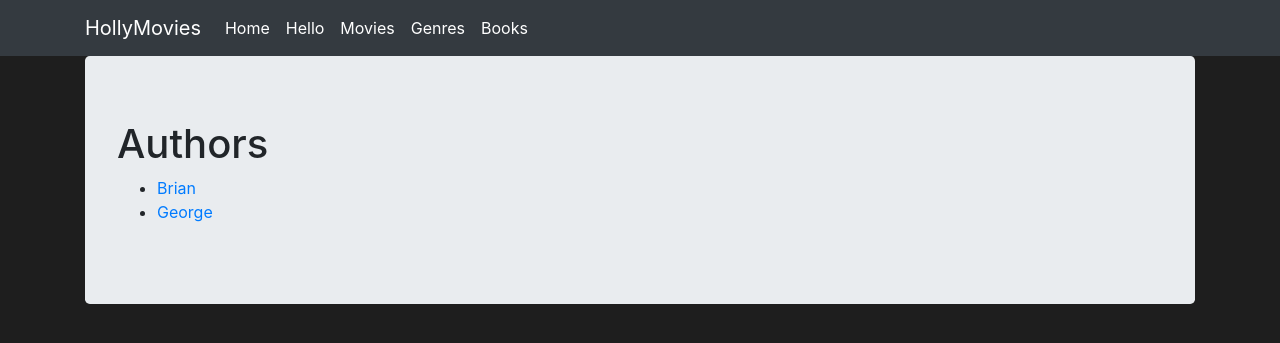
After one commit to stefan-jieanu/backend-67, a Django app: page /books/authors/ in a window 1280 px wide. The commit adds this page. Shown: the top 343 px of the page. Run offline with Django 4.2, Linux system fonts and the light colour scheme; data comes from the database, SQL or seed files in the repository; both versions use the stored data as it was after the commit; some libraries are stand-ins or nearby versions.

Commit message:
complete viewer, books

```diff
--- /dev/null
+++ b/books/templates/authors.html
@@ -0,0 +1,15 @@
+{% extends 'base.html' %}
+
+{% block content %}
+<!-- Afisam toti autorii -->
+<h1>Authors</h1>
+
+<ul>
+  {% for author in authors %}
+    <li>
+      <a href="{% url 'books_author' author.id %}">{{ author.name }}</a>
+    </li>
+  {% endfor %}
+</ul>
+
+{% endblock %}
--- /dev/null
+++ b/books/urls.py
@@ -0,0 +1,14 @@
+from django.urls import path
+
+from books.views import books, book_detail, authors, books_by_author
+
+urlpatterns = [
+    path('', books, name='books'),
+    path('<id>', book_detail, name='book_detail'),
+
+    # Path catre pagina cu toti autorii
+    path('authors/', authors, name='authors'),
+
+    # Path catre pagina cu toate cartile unui autor
+    path('authors/<author_id>', books_by_author, name='books_author')
+]
--- a/books/views.py
+++ b/books/views.py
@@ -1,6 +1,6 @@
 from django.shortcuts import render
 
-from books.models import Book
+from books.models import Book, Author
 
 
 # Create your views here.
@@ -25,3 +25,29 @@ def book_detail(request, id):
             'book': book
         }
     )
+
+# View asociat paginii in care sunt toti autorii
+def authors(request):
+    a = Author.objects.all()
+
+    return render(
+        request,
+        'authors.html',
+        context={
+            'authors': a
+        }
+    )
+
+# View asociat paginii cu cartile unui autor
+def books_by_author(request, author_id):
+    a = Author.objects.get(id=author_id)
+    b = Book.objects.filter(author=a)
+
+    return render(
+        request,
+        'books_by_author.html',
+        context={
+            'author': a,
+            'books': b
+        }
+    )
--- a/hollymovies/urls.py
+++ b/hollymovies/urls.py
@@ -15,13 +15,16 @@ Including another URLconf
     2. Add a URL to urlpatterns:  path('blog/', include('blog.urls'))
 """
 from django.contrib import admin
-from django.urls import path
+from django.urls import path, include
 
 from books.views import books, book_detail
-from viewer.views import hello, home, param_reg, param_url, movies, movie_detail
+from viewer.views import hello, home, param_reg, param_url, movies, movie_detail, movies_by_genre, genres
 
 from django.conf import settings
 from django.conf.urls.static import static
+
+from viewer import urls as viewer_urls
+from books import urls as books_urls
 
 urlpatterns = [
     path('admin/', admin.site.urls),
@@ -35,10 +38,9 @@ urlpatterns = [
     # Exemplu cu parametru url encoded
     path('param-url/', param_url),
 
-    path('movies/', movies, name='movies'),
-    path('movies/<id>', movie_detail, name='movie_detail'),
+    path('movies/', include(viewer_urls)),
 
-    path('books/', books, name='books'),
-    path('books/<id>', book_detail, name='book_detail')
+    path('books/', include(books_urls))
+
 ] + static(settings.STATIC_URL, document_root=settings.STATIC_ROOT)
 # ^ adaugam link-uri la fisierele statice
--- a/viewer/templates/base.html
+++ b/viewer/templates/base.html
@@ -42,6 +42,10 @@
                         Movies
                     </a>
 
+                    <a class="nav-item nav-link active" href="{% url 'genres' %}">
+                        Genres
+                    </a>
+
                     <a class="nav-item nav-link active" href="{% url 'books' %}">
                         Books
                     </a>
--- /dev/null
+++ b/viewer/urls.py
@@ -0,0 +1,10 @@
+from django.urls import path
+
+from viewer.views import *
+
+urlpatterns = [
+    path('', movies, name='movies'),
+    path('<id>', movie_detail, name='movie_detail'),
+    path('genre/', genres, name='genres'),
+    path('genre/<genre_id>', movies_by_genre, name='movies_by_genre'),
+]
```
Also changed, not shown: books/templates/books_by_author.html (added, +16 -0 lines), viewer/templates/genres.html (added, +15 -0 lines), viewer/templates/movies_by_genre.html (added, +15 -0 lines), viewer/views.py (+24 -0 lines), db.sqlite3.
